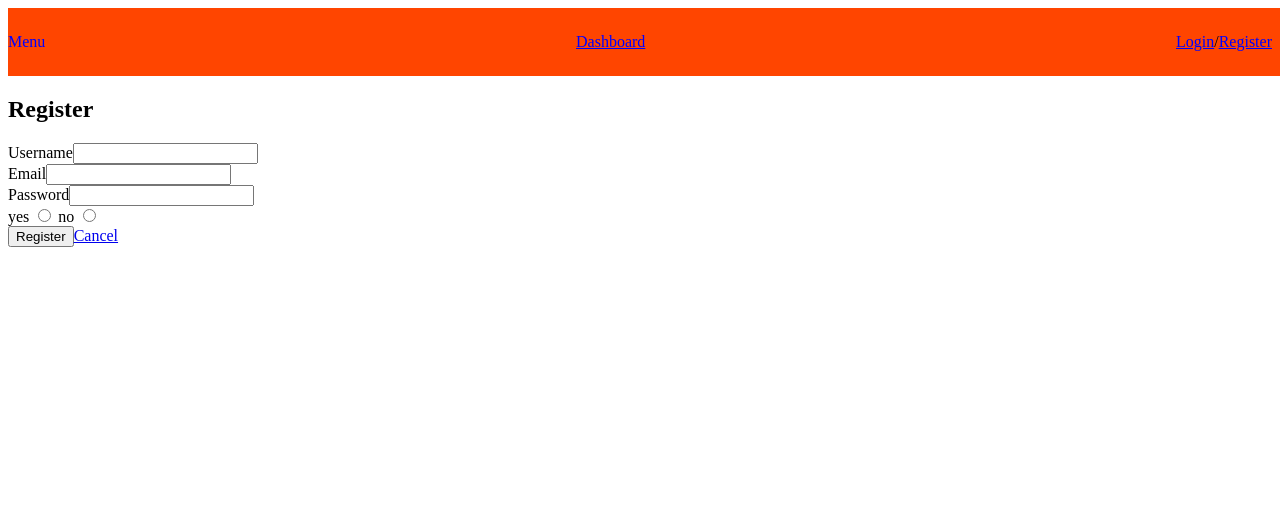
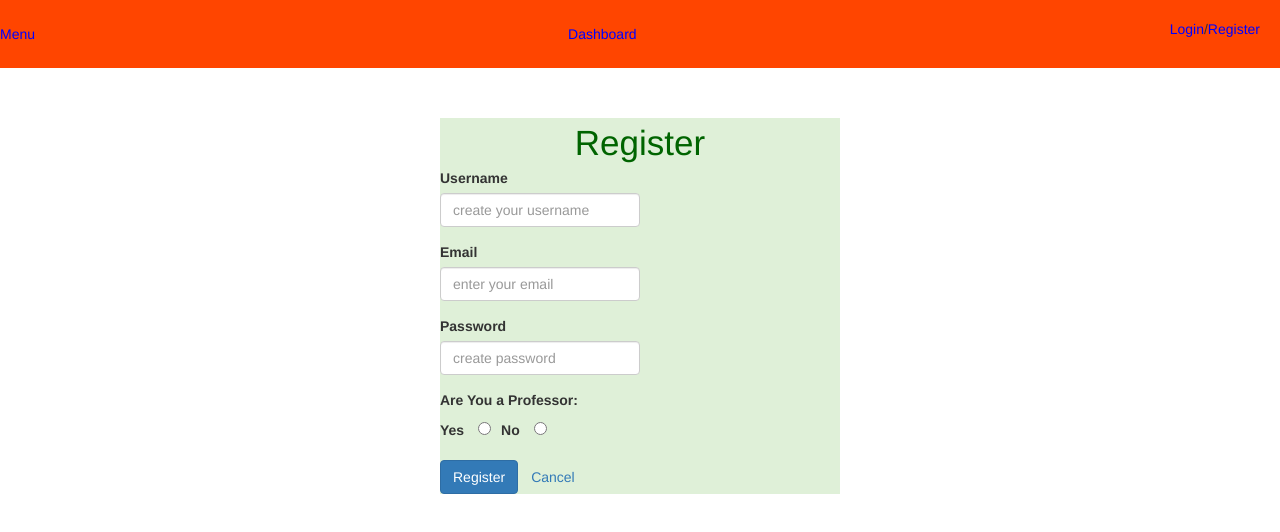
Before and after one commit to gaurav638012/angular, an Angular app: page /register in a window 1280 px wide. Shown: the top 532 px of the page. Built offline with nearby package versions, Linux system fonts and the light colour scheme.

Commit message:
made some bootstrap changes

```diff
--- a/src/app/login/login.component.html
+++ b/src/app/login/login.component.html
@@ -1,15 +1,18 @@
-<h2>Login</h2>
+<div class="card bg-success text-white">
+<div class="card-header">Login</div>
+<div class="class-body">
+<div class="space-it">
 <form [formGroup]="loginForm" (ngSubmit)="onSubmit()">
     <div class="form-group">
-        <label for="username">Username</label>
-        <input type="text" formControlName="username" class="form-control" [ngClass]="{ 'is-invalid': submitted && f.username.errors }" />
+
+        <input type="text" placeholder="Enter Username" formControlName="username" class="form-control" [ngClass]="{ 'is-invalid': submitted && f.username.errors }" />
         <div *ngIf="submitted && f.username.errors" class="invalid-feedback">
             <div *ngIf="f.username.errors.required">Username is required</div>
         </div>
     </div>
     <div class="form-group">
-        <label for="password">Password</label>
-        <input type="password" formControlName="password" class="form-control" [ngClass]="{ 'is-invalid': submitted && f.password.errors }" />
+
+        <input type="password" placeholder="Enter Password" formControlName="password" class="form-control" [ngClass]="{ 'is-invalid': submitted && f.password.errors }" />
         <div *ngIf="submitted && f.password.errors" class="invalid-feedback">
             <div *ngIf="f.password.errors.required">Password is required</div>
         </div>
@@ -21,6 +24,19 @@
         </button>
 
     </div>
+</form>
+</div>
+<!--<div class="container">
+    <label for="uname"><b>Username</b></label>
+    <input type="text" placeholder="Enter Username" name="uname" required>
 
+    <label for="psw"><b>Password</b></label>
+    <input type="password" placeholder="Enter Password" name="psw" required>
 
-</form>
+    <button type="submit">Login</button>
+    <label>
+      <input type="checkbox" checked="checked" name="remember"> Remember me
+    </label>
+  </div>-->
+</div>
+</div>
--- a/src/app/login/login.component.scss
+++ b/src/app/login/login.component.scss
@@ -0,0 +1,27 @@
+.card-header{
+    font-size: 35px;
+    color: darkgreen;
+    text-align: center;
+}
+
+.card {
+    width: 400px;
+    margin-left: auto;
+    margin-right: auto;
+    margin-top: 50px;
+
+}
+
+.card-body{
+    margin-top: 50px;
+    padding-top: 50px;
+}
+
+.space-it{
+    margin-top: 30px;
+}
+
+.form-control{
+    width: 50%;
+
+}
--- a/src/app/register/register.component.html
+++ b/src/app/register/register.component.html
@@ -1,39 +1,43 @@
-<h2>Register</h2>
+<div class="card bg-success text-white">
+<div class="card-header">Register</div>
+<div class="class-body">
 <form [formGroup]="registerForm" (ngSubmit)="onSubmit()">
 
     <div class="form-group">
         <label for="username">Username</label>
-        <input type="text" formControlName="username" class="form-control" [ngClass]="{ 'is-invalid': submitted && f.username.errors }" />
+        <input type="text" placeholder="create your username" formControlName="username" class="form-control" [ngClass]="{ 'is-invalid': submitted && f.username.errors }" />
         <div *ngIf="submitted && f.username.errors" class="invalid-feedback">
             <div *ngIf="f.username.errors.required">Username is required</div>
         </div>
     </div>
      <div class="form-group">
         <label for="email">Email</label>
-        <input type="string" formControlName="email" class="form-control" [ngClass]="{ 'is-invalid': submitted && f.firstName.errors }" />
+        <input type="string" placeholder="enter your email" formControlName="email" class="form-control" [ngClass]="{ 'is-invalid': submitted && f.firstName.errors }" />
         <div *ngIf="submitted && f.firstName.errors" class="invalid-feedback">
             <div *ngIf="f.firstName.errors.required">Email is required</div>
         </div>
     </div>
     <div class="form-group">
         <label for="password">Password</label>
-        <input type="password" formControlName="password" class="form-control" [ngClass]="{ 'is-invalid': submitted && f.password.errors }" />
+        <input type="password" placeholder="create password" formControlName="password" class="form-control" [ngClass]="{ 'is-invalid': submitted && f.password.errors }" />
         <div *ngIf="submitted && f.password.errors" class="invalid-feedback">
             <div *ngIf="f.password.errors.required">Password is required</div>
             <div *ngIf="f.password.errors.minlength">Password must be at least 6 characters</div>
         </div>
     </div>
     <div class="form-group">
+        <p><b>Are You a Professor:</b></p>
         <label>
-          yes
-          <input type="radio" formControlName="is_professor" value=true>
+          Yes
+          <input type="radio" formControlName="is_professor" value=true >
         </label>
         <label>
-          no
+          No
           <input type="radio" formControlName="is_professor" value=false>
         </label>
 
-      </div>
+    </div>
+
     <div class="form-group">
         <button [disabled]="loading" class="btn btn-primary">
             <span *ngIf="loading" class="spinner-border spinner-border-sm mr-1"></span>
@@ -42,3 +46,5 @@
         <a routerLink="/login" class="btn btn-link">Cancel</a>
     </div>
 </form>
+</div>
+</div>
--- a/src/app/register/register.component.scss
+++ b/src/app/register/register.component.scss
@@ -0,0 +1,27 @@
+.card {
+    width: 400px;
+    margin-left: auto;
+    margin-right: auto;
+    margin-top: 50px;
+
+}
+
+.card-header{
+    font-size: 35px;
+    color: darkgreen;
+    text-align: center;
+}
+
+.card-body{
+    margin-top: 50px;
+    padding-top: 50px;
+}
+
+.form-control{
+    width: 50%;
+
+}
+
+input[type="radio"]{
+    margin: 0 10px ;
+  }
--- a/src/index.html
+++ b/src/index.html
@@ -6,8 +6,11 @@
   <base href="/">
   <meta name="viewport" content="width=device-width, initial-scale=1">
   <link rel="icon" type="image/x-icon" href="favicon.ico">
+  <link rel="stylesheet" href="https://maxcdn.bootstrapcdn.com/bootstrap/3.3.7/css/bootstrap.min.css" integrity="sha384-BVYiiSIFeK1dGmJRAkycuHAHRg32OmUcww7on3RYdg4Va+PmSTsz/K68vbdEjh4u" crossorigin="anonymous">
 </head>
 <body>
-  <app-root></app-root>
+  <app-root>Loading...</app-root>
+  <script src="https://code.jquery.com/jquery-3.1.1.min.js" integrity="sha256-hVVnYaiADRTO2PzUGmuLJr8BLUSjGIZsDYGmIJLv2b8=" crossorigin="anonymous"></script>
+  <script src="https://maxcdn.bootstrapcdn.com/bootstrap/3.3.7/js/bootstrap.min.js" integrity="sha384-Tc5IQib027qvyjSMfHjOMaLkfuWVxZxUPnCJA7l2mCWNIpG9mGCD8wGNIcPD7Txa" crossorigin="anonymous"></script>
 </body>
 </html>
```
